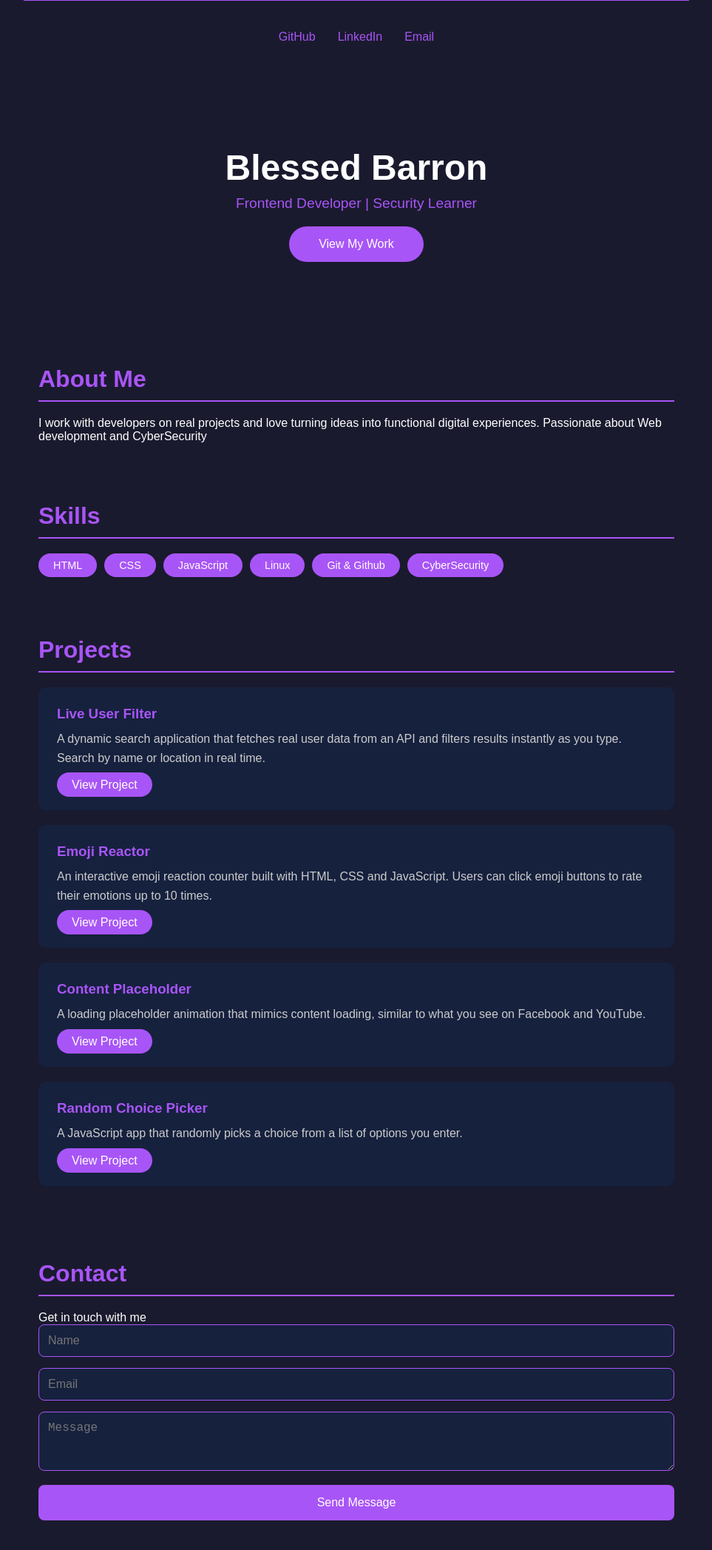
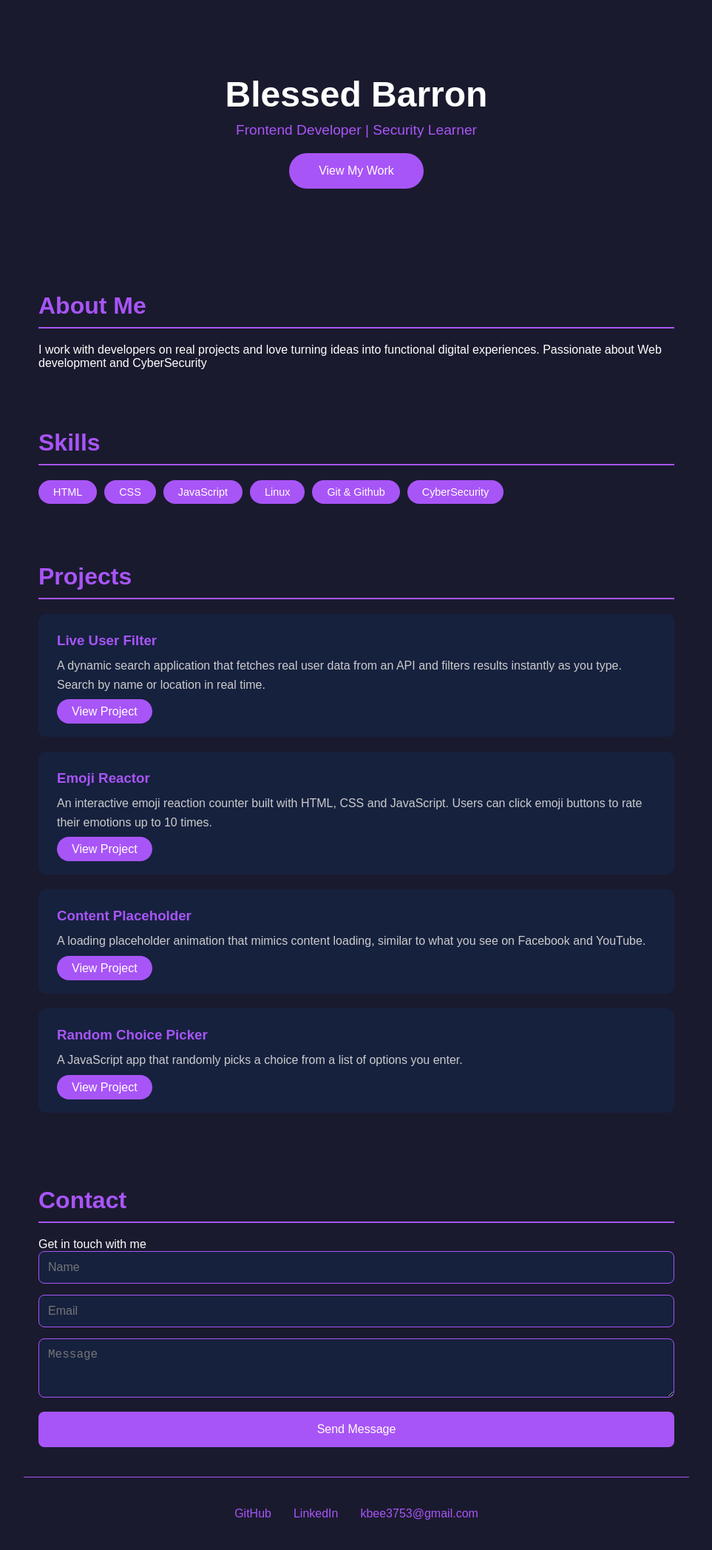
Before and after one commit to Cyberbarron/cyberbarron.github.io, a plain HTML site: page index.html in a window 1280 px wide. Shown: the whole page at 74% size, without its empty margins (158-1121 px from the left). Drawn offline with Linux system fonts and the light colour scheme.

Commit message:
fixed email link

```diff
--- a/index.html
+++ b/index.html
@@ -6,11 +6,6 @@
     <title>Blessed Barron | Web Developer & CyberSecurity</title>
     <link rel="stylesheet" href="styles.css">
 </head>
-<footer>
-  <a href="https://github.com/Cyberbarron" target="_blank">GitHub</a>
-  <a href="#" target="_blank">LinkedIn</a>
-  <a href="#">Email</a>
-</footer>
 <body>
     <header>
         <h1>Blessed Barron</h1>
@@ -64,5 +59,10 @@
         <button>Send Message</button>
     </section>
     <script src="./script.js"></script>
+    <footer>
+  <a href="https://github.com/Cyberbarron" target="_blank">GitHub</a>
+  <a href="https://www.linkedin.com/in/blessed-ukwueze-56623b329" target="_blank">LinkedIn</a>
+ <a href="mailto:kbee3753@gmail.com">kbee3753@gmail.com</a>
+    </footer>
 </body>
 </html>
```
